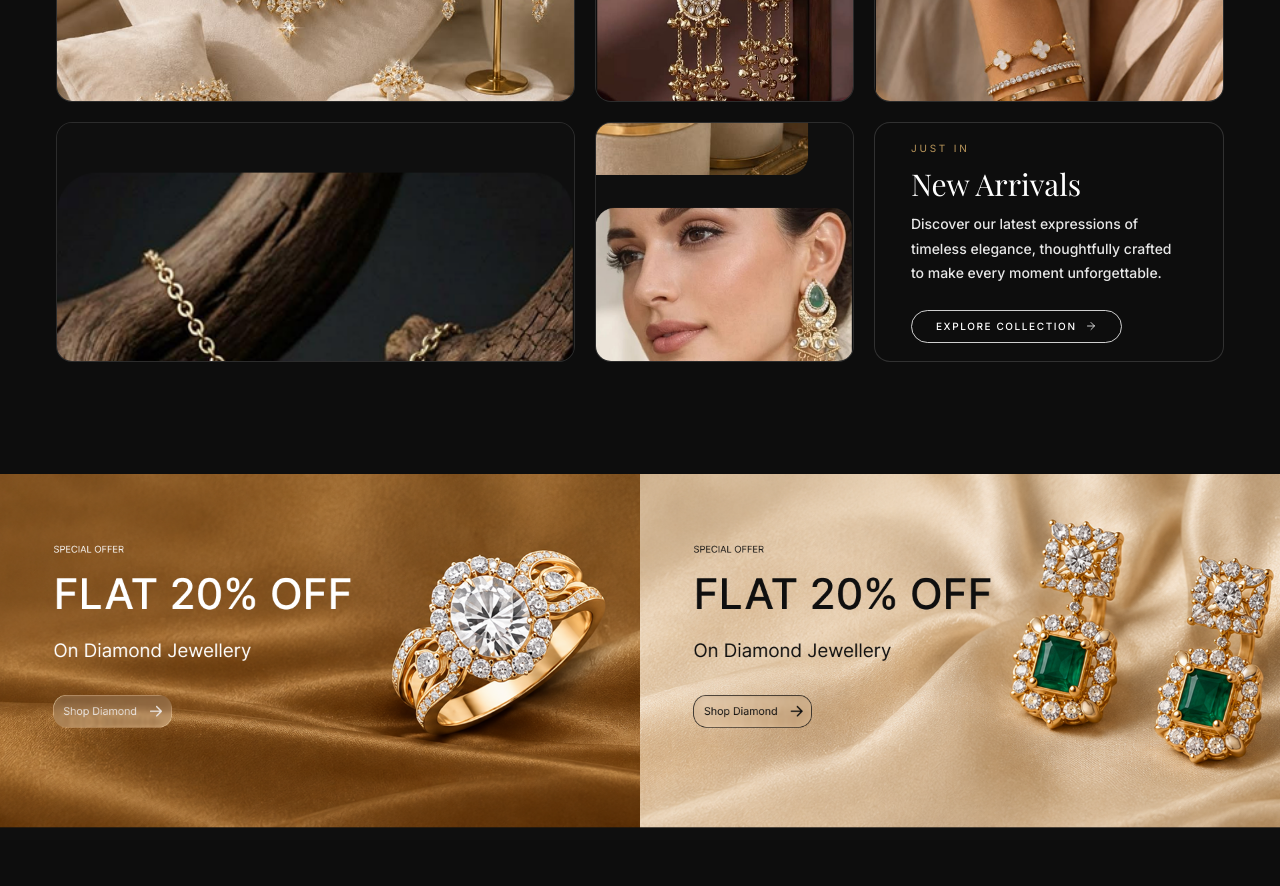
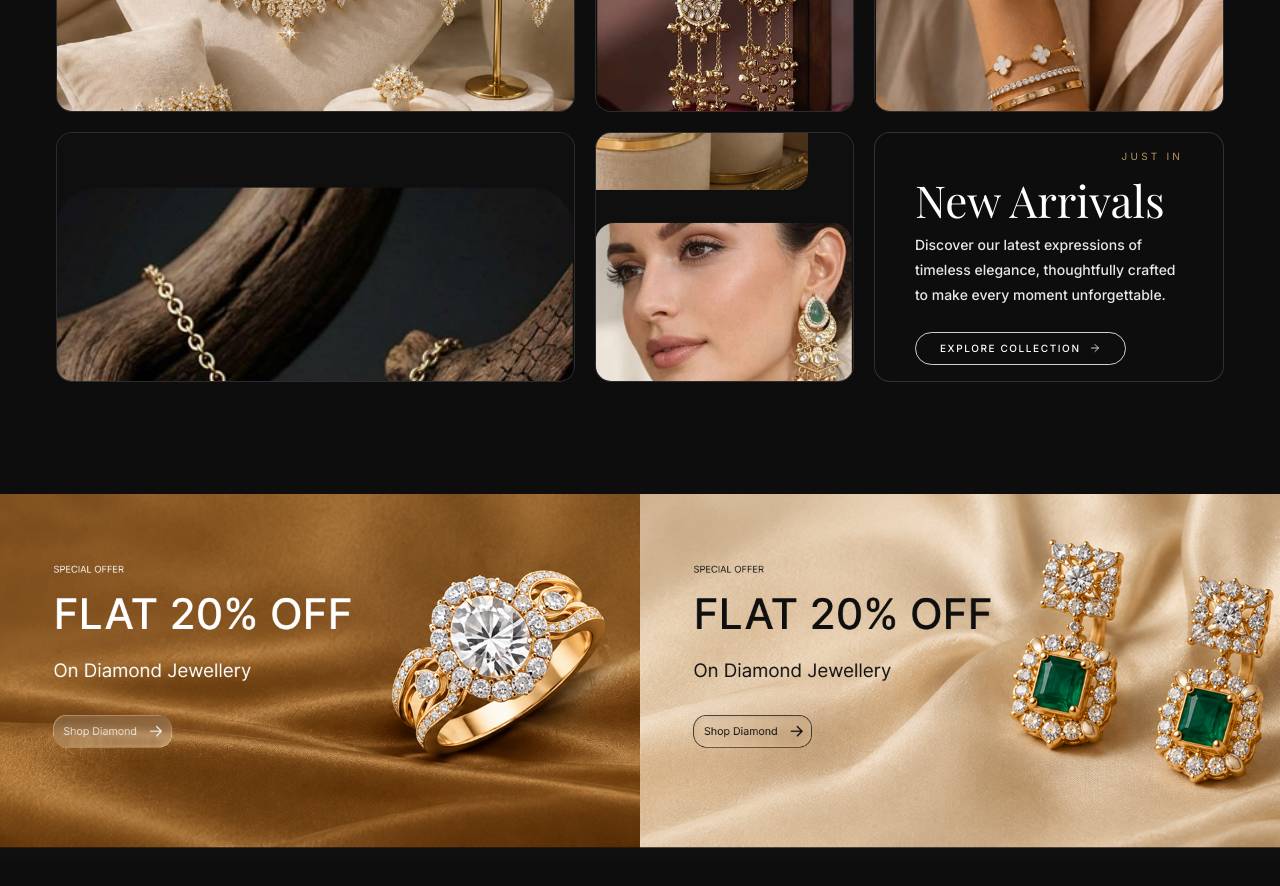
Before and after one commit to priyansh-kevalon/LUMIERE-JEWELLERY, a React (Vite) app in the folder frontend/: page / in a window 1280 px wide. Shown: the part 2760-3646 px from the top of the page. Built offline with nearby package versions, Linux system fonts and the light colour scheme; a web font is replaced by a local one.

Commit message:
style: enhance layout and accessibility of NewArrivals component

```diff
--- a/frontend/src/components/home/NewArrivals.jsx
+++ b/frontend/src/components/home/NewArrivals.jsx
@@ -5,9 +5,9 @@ export default function NewArrivals() {
     <section id="arrivals" className="bg-[#0D0D0D] py-20 sm:py-28">
       <div className="mx-auto w-full max-w-[88rem] px-6 sm:px-10 lg:px-14">
         {/* Bento Grid */}
-        <div className="grid grid-cols-1 gap-4 sm:grid-cols-2 lg:grid-cols-[2fr_1fr_1.35fr] lg:auto-rows-[240px] lg:grid-rows-[240px_240px] lg:gap-5">
+        <div className="grid grid-cols-1 gap-4 sm:grid-cols-2 md:grid-cols-3 lg:grid-cols-[2fr_1fr_1.35fr] lg:auto-rows-[245px] lg:grid-rows-[245px_245px] lg:gap-[20px] xl:auto-rows-[250px] xl:grid-rows-[250px_250px]">
           {/* 1. Large landscape */}
-          <div className="relative overflow-hidden rounded-2xl border border-white/10 bg-[#141414] lg:col-span-1 lg:col-start-1 lg:col-end-2 lg:row-start-1 lg:row-end-2">
+          <div className="relative overflow-hidden rounded-2xl border border-white/10 bg-[#141414] md:col-span-2 lg:col-start-1 lg:col-end-2 lg:row-start-1 lg:row-end-2">
             <img
               src="/images/arrivals/arrival-1.png"
               alt="Diamond necklace"
@@ -57,10 +57,12 @@ export default function NewArrivals() {
           </div>
 
           {/* 6. Card */}
-          <div className="flex flex-col justify-center rounded-2xl border border-white/15 bg-[#0D0D0D] px-6 py-8 sm:px-8 sm:py-10 lg:col-start-3 lg:col-end-4 lg:row-start-2 lg:row-end-3 lg:px-9 lg:py-0">
-            <span className="text-[10px] uppercase tracking-[0.28em] text-gold">JUST IN</span>
-            <h2 className="mt-3 font-serif text-3xl font-normal leading-[1.08] text-white">New Arrivals</h2>
-            <p className="mt-3 max-w-[320px] text-sm font-medium leading-[1.75] text-white/90">
+          <div className="flex flex-col justify-center rounded-2xl border border-white/15 bg-[#0D0D0D] px-8 py-10 sm:px-10 sm:py-12 lg:col-start-3 lg:col-end-4 lg:row-start-2 lg:row-end-3 lg:px-10 lg:py-0">
+            <div className="flex justify-end">
+              <span className="text-[10px] uppercase tracking-[0.32em] text-gold">JUST IN</span>
+            </div>
+            <h2 className="mt-4 font-serif text-3xl font-normal leading-[1.08] text-white sm:text-4xl lg:text-[2.75rem]">New Arrivals</h2>
+            <p className="mt-3 max-w-[320px] text-sm font-medium leading-[1.8] text-white/90">
               Discover our latest expressions of timeless elegance, thoughtfully crafted to make
               every moment unforgettable.
             </p>
```
